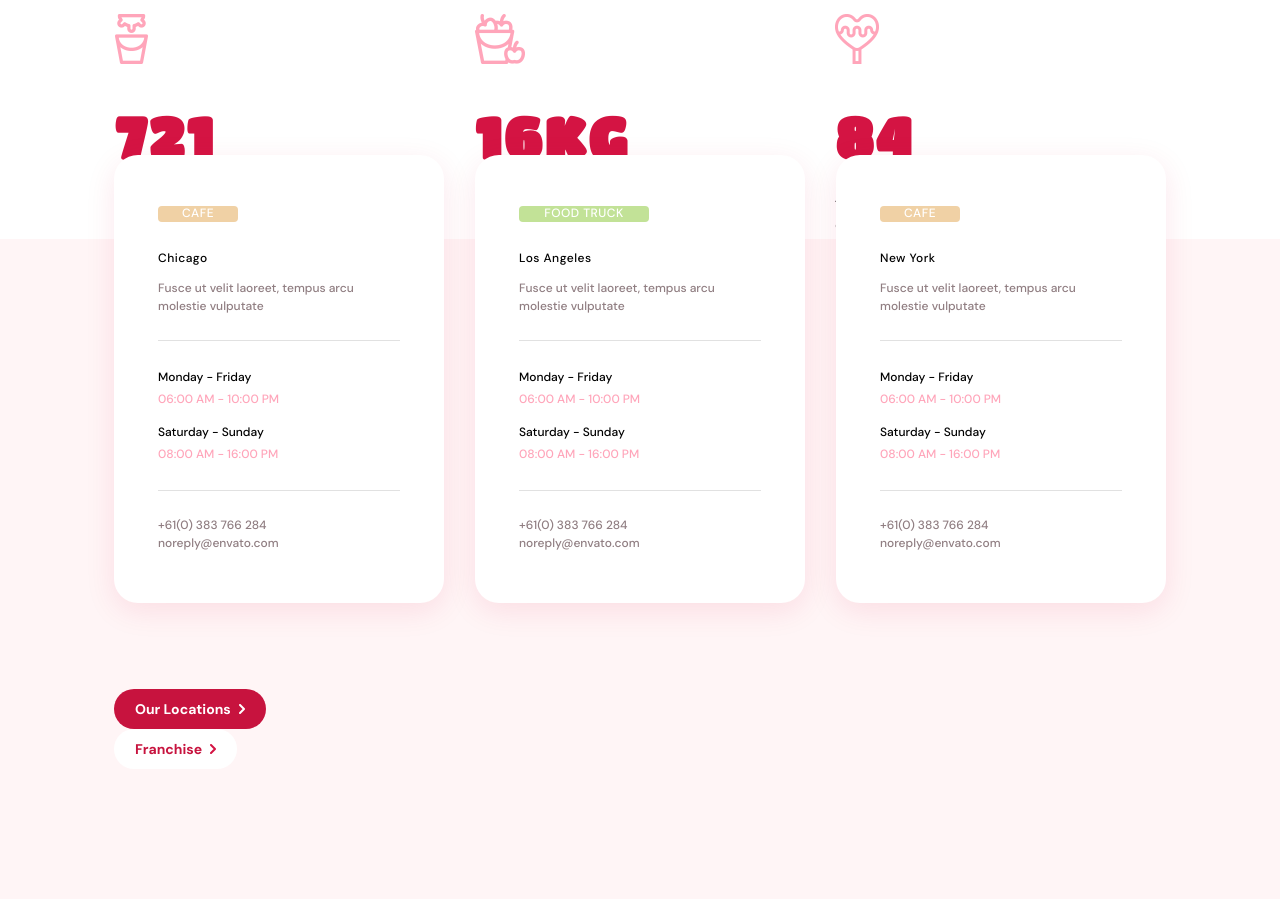
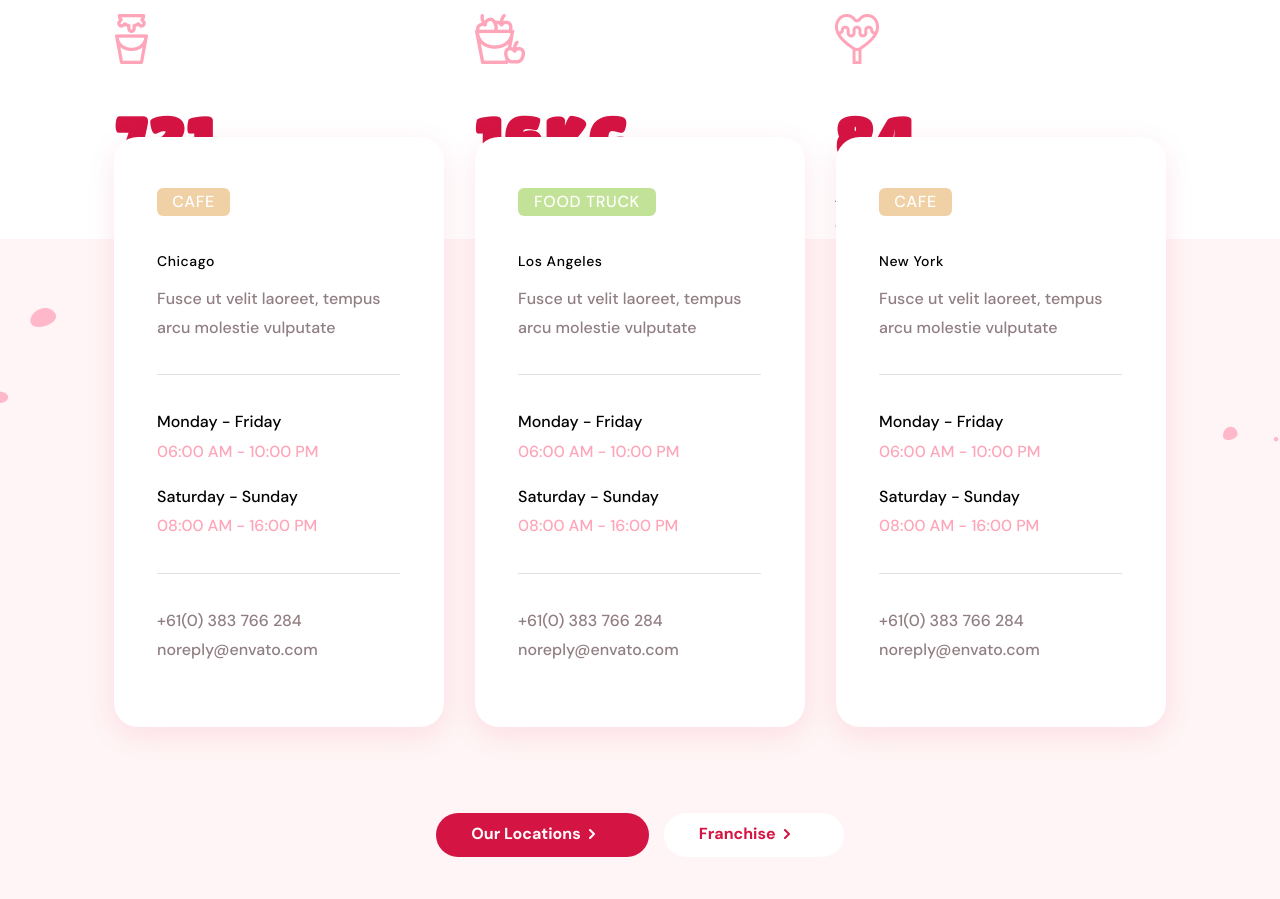
Before and after one commit to xdpiqbx/icecream-project, a website built with Parcel: page src/index.html in a window 1280 px wide. Shown: the part 1920-2819 px from the top of the page. Built offline with nearby package versions, Linux system fonts and the light colour scheme.

Commit message:
Добавляет все стили секции Points of sale

```diff
--- a/src/partials/points-of-sale.html
+++ b/src/partials/points-of-sale.html
@@ -79,16 +79,18 @@
           </address>
         </li>
       </ul>
-      <button class="button points-of-sale-button-bordo" type="button">
+      <div class="points-of-sale-section-buttons">
+        <button class="button button-dark points-of-sale-button" type="button">
           Our Locations<svg class="icon-arrow" width="6" height="10">
             <use href="./images/svg/sprite.svg#icon-arrow"></use>
           </svg>
         </button>
-      <button class="button points-of-sale-button-white" type="button">
+        <button class="button button-light points-of-sale-button" type="button">
           Franchise<svg class="icon-arrow-bordo" width="6" height="10">
             <use href="./images/svg/sprite.svg#icon-arrow"></use>
           </svg>
         </button>
       </div>
     </div>
+  </div>
 </section>
--- a/src/sass/layout/_points-of-sale.scss
+++ b/src/sass/layout/_points-of-sale.scss
@@ -1,4 +1,4 @@
-// СТИЛИ СЕКЦИИ POINTS OF SALE. ЗАДАЮ MIN-HEIGHT,ТАК КАК ЕЕ КОНТЕНТ АБСОЛЮТНО СПОЗИЦИОНИРОВАН
+// СТИЛИ СЕКЦИИ POINTS OF SALE, СТИЛИ ФОНОВОГО ИЗОБРАЖЕНИЯ ДЛЯ ДЕСКТОПА
 .points-of-sale-section {
   position: relative;
   width: 100%;
@@ -15,8 +15,22 @@
   @media screen and (min-width: 1280px) {
     padding-bottom: 85px;
     min-height: 660px;
+    background-image: url(../images/points-of-sale/points-of-sale-bg.png);
+    background-repeat: no-repeat;
+    background-size: contain;
+    @media screen and (min-device-pixel-ratio: 2),
+      screen and (min-resolution: 192dpi),
+      screen and (min-resolution: 2dppx) {
+      background-image: url(../images/points-of-sale/points-of-sale-bg@2x.png);
+    }
+    @media screen and (min-device-pixel-ratio: 3),
+      screen and (min-resolution: 288dpi),
+      screen and (min-resolution: 3dppx) {
+      background-image: url(../images/points-of-sale/points-of-sale-bg@3x.png);
+    }
   }
 }
+
 // ДОП.СТИЛИ НА КОНТЕЙНЕР,СОДЕРЖИМОЕ КОТОРОГО АБСОЛЮТНО СПОЗИЦИОНИРОВАНО
 .points-of-sale-section .container {
   @media screen and (max-width: 767px) {
@@ -36,12 +50,18 @@
   }
 }
 
-//  ВЫРАВНИВАНИЕ АБСОЛЮТНО СПОЗИЦИОНИРОВАННОГО КОНТЕНТА ОТНОСИТЕЛЬНО КОНТЕЙНЕРА
+//  ВЫРАВНИВАНИЕ АБСОЛЮТНО СПОЗИЦИОНИРОВАННОГО КОНТЕНТА СЕКЦИИ ОТНОСИТЕЛЬНО КОНТЕЙНЕРА
 .points-of-sale-wrapper {
   position: absolute;
   top: 0;
   right: 50%;
   transform: translate(50%, -84px);
+  @media screen and (min-width: 768px) {
+    transform: translate(50%, -78px);
+  }
+  @media screen and (min-width: 1280px) {
+    transform: translate(50%, -102px);
+  }
 }
 
 .points-of-sale-list {
@@ -55,7 +75,34 @@
     margin-bottom: 86px;
   }
 }
-
+// СТИЛИ КАРТОЧЕК
+.points-of-sale-item {
+  background-color: #ffffff;
+  box-shadow: 0px 8px 30px rgba(212, 20, 67, 0.1);
+  border-radius: 24px;
+  @media screen and (max-width: 767px) {
+    padding: 43px 20px;
+    width: 220px;
+    &:not(:last-child) {
+      margin-bottom: 20px;
+    }
+  }
+  @media screen and (min-width: 768px) {
+    padding: 50px 31px;
+    width: 220px;
+    &:not(:last-child) {
+      margin-right: 20px;
+    }
+  }
+  @media screen and (min-width: 1280px) {
+    padding: 51px 44px 62px 43px;
+    width: 330px;
+    &:not(:last-child) {
+      margin-right: 31px;
+    }
+  }
+}
+// СТИЛИ ТЕКСТА В КАРТОЧКАХ
 .points-of-sale-title {
   display: flex;
   justify-content: center;
@@ -81,6 +128,20 @@
     height: 16px;
     background: #c2e297;
   }
+  @media screen and (min-width: 768px) {
+    width: 73px;
+    height: 28px;
+    margin: 0 0 30px 0;
+    border-radius: 6px;
+    font-size: 16px;
+    &.green {
+      width: 138px;
+      height: 28px;
+    }
+  }
+  @media screen and (min-width: 1280px) {
+    margin-bottom: 32px;
+  }
 }
 .points-of-sale-city {
   margin-bottom: 10px;
@@ -91,6 +152,13 @@
   line-height: 1.86;
   letter-spacing: 0.04em;
   color: #000000;
+  @media screen and (min-width: 768px) {
+    margin-bottom: 14px;
+    font-size: 14px;
+  }
+  @media screen and (min-width: 1280px) {
+    margin-bottom: 10px;
+  }
 }
 .points-of-sale-description {
   padding-bottom: 25px;
@@ -103,12 +171,32 @@
   line-height: 1.5;
 
   color: #907e82;
+  @media screen and (min-width: 768px) {
+    padding-bottom: 30px;
+    margin-bottom: 30px;
+    font-size: 14px;
+    line-height: 1.66;
+  }
+  @media screen and (min-width: 1280px) {
+    padding-bottom: 32px;
+    margin-bottom: 32px;
+    font-size: 16px;
+    line-height: 1.83;
+  }
 }
 
 .points-of-sale-table {
   padding-bottom: 25px;
   border-bottom: 1px solid #e1e1e1;
   margin: 0 0 25px 0;
+  @media screen and (min-width: 768px) {
+    margin-bottom: 30px;
+    padding-bottom: 30px;
+  }
+  @media screen and (min-width: 1280px) {
+    margin-bottom: 32px;
+    padding-bottom: 32px;
+  }
 }
 .points-of-sale-day {
   margin: 0;
@@ -118,6 +206,12 @@
   line-height: 1.86;
 
   color: #000000;
+  @media screen and (min-width: 768px) {
+    font-size: 14px;
+  }
+  @media screen and (min-width: 1280px) {
+    font-size: 16px;
+  }
 }
 
 .points-of-sale-time {
@@ -127,9 +221,21 @@
   font-size: 12px;
   line-height: 1.86;
   color: #ffa5ba;
+  @media screen and (min-width: 768px) {
+    font-size: 14px;
+  }
+  @media screen and (min-width: 1280px) {
+    font-size: 16px;
+  }
 }
 .points-of-sale-table-workday:not(:last-child) {
   margin-bottom: 10px;
+  @media screen and (min-width: 768px) {
+    margin-bottom: 16px;
+  }
+  @media screen and (min-width: 1280px) {
+    margin-bottom: 15px;
+  }
 }
 .points-of-sale-contacts {
   font-family: 'DM Sans', sans-serif;
@@ -143,53 +249,56 @@
     color: inherit;
     text-decoration: none;
   }
-}
-.points-of-sale-item {
-  background-color: #ffffff;
-  box-shadow: 0px 8px 30px rgba(212, 20, 67, 0.1);
-  border-radius: 24px;
-  @media screen and (max-width: 767px) {
-    padding: 43px 20px;
-    width: 220px;
-    &:not(:last-child) {
-      margin-bottom: 20px;
-    }
-  }
-  @media screen and (min-width: 768px) and (max-width: 1279px) {
-    padding: 50px 31px;
-    &:not(:last-child) {
-      margin-right: 20px;
-    }
+  @media screen and (min-width: 768px) {
+    font-size: 14px;
+    line-height: 1.83;
   }
   @media screen and (min-width: 1280px) {
-    padding: 51px 44px;
-    width: 330px;
-    &:not(:last-child) {
-      margin-right: 31px;
-    }
+    font-size: 16px;
   }
 }
 
-.points-of-sale-button {
-  display: block;
-  text-align: center;
-  font-family: 'DM Sans', sans-serif;
+// СТИЛИ КНОПОК
+.button.points-of-sale-button {
+  height: 44px;
+  min-width: 161px;
+  padding-left: 17px;
+  padding-right: 17px;
+  border-radius: 22px;
+  font-size: 16px;
+  font-weight: 700;
+  line-height: 1.31;
   transition: background-color 250ms cubic-bezier(0.4, 0, 0.2, 1);
-  &-bordo {
-    background-color: #c7133e;
-    color: #ffffff;
-    &:hover {
-      background-color: #ffffff;
-      color: #d41443;
-    }
+  @media screen and (max-width: 767px) {
+    margin-left: auto;
+    margin-right: auto;
   }
-  &-white {
-    background-color: #ffffff;
-    color: #c7133e;
-    &:hover {
-      background-color: #d41443;
-      color: #ffffff;
-    }
+  @media screen and (min-width: 768px) {
+    padding-left: 30px;
+    padding-right: 34px;
+    min-width: 174px;
+  }
+  @media screen and (min-width: 1280px) {
+    padding-left: 35px;
+    padding-right: 54px;
+    min-width: 180px;
+  }
+}
+@media screen and (max-width: 767px) {
+  .points-of-sale-button.button-dark {
+    margin-bottom: 10px;
+  }
+}
+@media screen and (min-width: 768px) {
+  .points-of-sale-button.button-dark {
+    margin-right: 15px;
+  }
+}
+
+@media screen and (min-width: 768px) {
+  .points-of-sale-section-buttons {
+    display: flex;
+    justify-content: center;
   }
 }
 .icon-arrow {
@@ -200,30 +309,3 @@
   stroke: #d41443;
   margin-left: 8px;
 }
-.points-of-sale-button-bordo:hover .icon-arrow {
-  stroke: #d41443;
-}
-.points-of-sale-button-white:hover .icon-arrow-bordo {
-  stroke: #ffffff;
-}
-
-@media screen and (max-width: 767px) {
-  .points-of-sale {
-    height: 1500px;
-  }
-  .points-of-sale-button-bordo,
-  .points-of-sale-button-white {
-    height: 44px;
-    min-width: 161px;
-    padding-left: 17px;
-    padding-right: 17px;
-    margin-left: auto;
-    margin-right: auto;
-    border-radius: 22px;
-    font-size: 16px;
-    line-height: 1.31;
-  }
-  .points-of-sale-button-bordo {
-    margin-bottom: 10px;
-  }
-}
```
Also changed, not shown: src/images/points-of-sale/points-of-sale-bg.png (added), src/images/points-of-sale/points-of-sale-bg@2x.png (added), src/images/points-of-sale/points-of-sale-bg@3x.png (added). Lines whose indentation alone changed are shown as unchanged.
